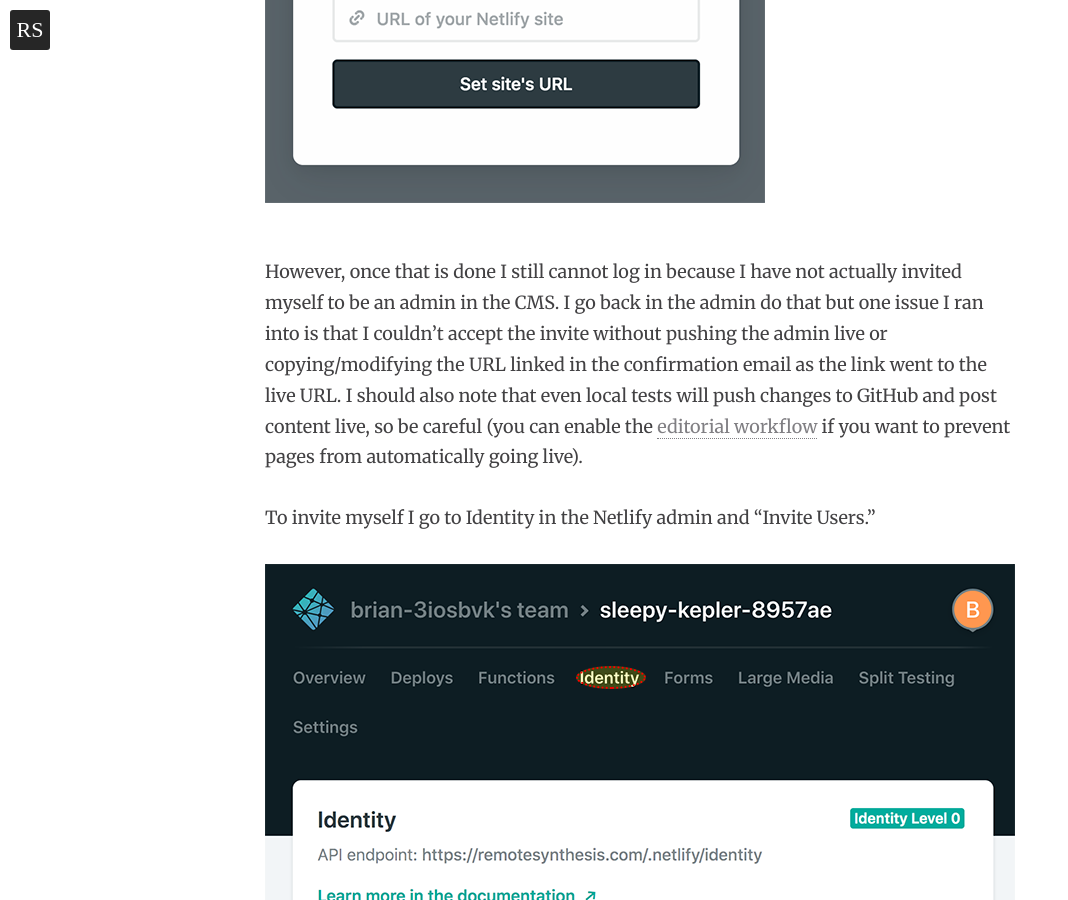
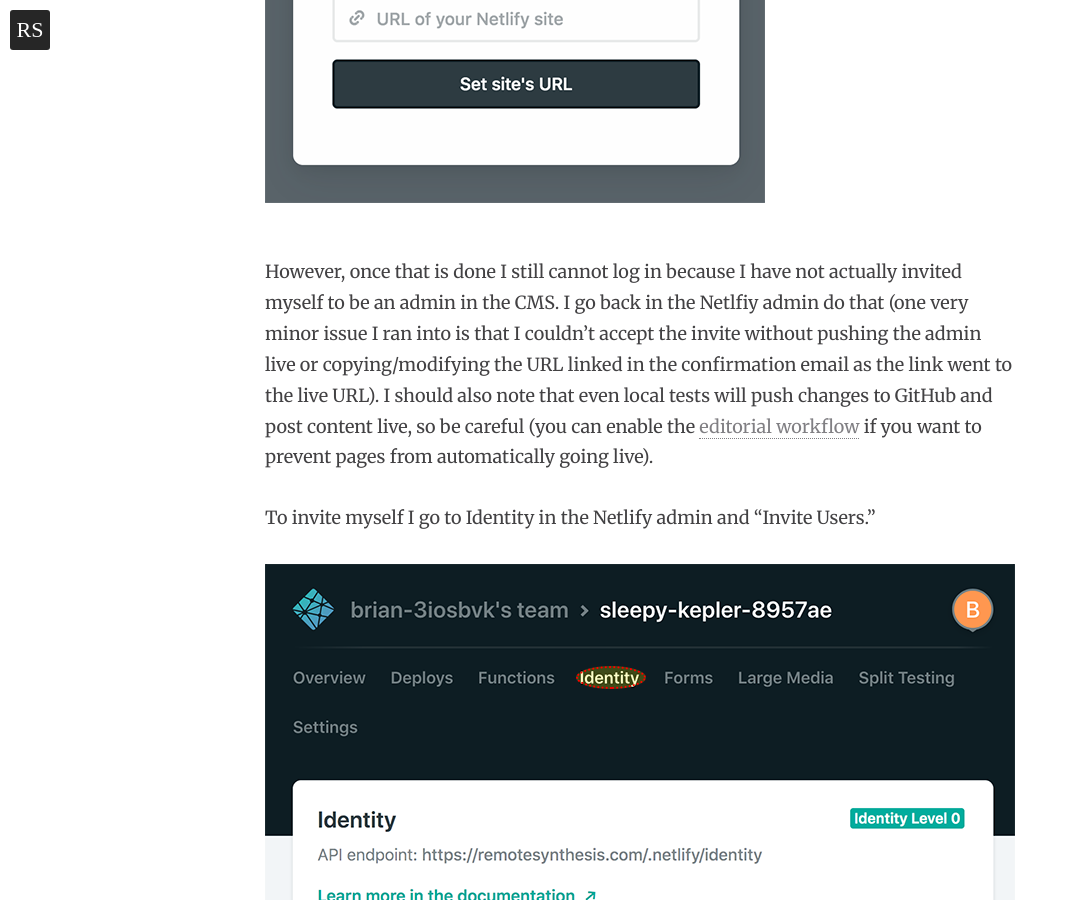
Before and after one commit to remotesynth/remotesynth.github.io, a Jekyll site: the page built from _posts/2019-05-01-netlify-cms-part-2.md, in a window 1280 px wide and 900 px high, scrolled down 5982 px. Shown: the whole window, without its empty margins (0-1068 px from the left). Built offline with Jekyll 4.4.1, drawn with Linux system fonts in a browser that asks for light colours; a script that is not in the unit is left out; comment, search, counter and statistics services are not loaded; some of the changed text lies outside the part shown.

Commit message:
more typos
I should really check these more carefully

```diff
--- a/_posts/2019-05-01-netlify-cms-part-2.md
+++ b/_posts/2019-05-01-netlify-cms-part-2.md
@@ -87,7 +87,7 @@
 
 ![enable invite only](/images/posts/netlifycms2/invite-only.png)
 
-You can optionally allow third-party authentication (example: Google authentication) but, since this is my blog alone, I stuck with basic netlify authentication.
+You can optionally allow third-party authentication (example: Google authentication) but, since this is my blog alone, I stuck with basic Netlify authentication.
 
 I also need to enable the git gateway that I mentioned earlier in the configuration (this is also under settings).
 
@@ -105,7 +105,7 @@
 
 ![local testing](/images/posts/netlifycms2/local-testing.png)
 
-However, once that is done I still cannot log in because I have not actually invited myself to be an admin in the CMS. I go back in the admin do that but one issue I ran into is that I couldn't accept the invite without pushing the admin live or copying/modifying the URL linked in the confirmation email as the link went to the live URL. I should also note that even local tests will push changes to GitHub and post content live, so be careful (you can enable the [editorial workflow](https://www.netlifycms.org/docs/add-to-your-site/#editorial-workflow) if you want to prevent pages from automatically going live).
+However, once that is done I still cannot log in because I have not actually invited myself to be an admin in the CMS. I go back in the Netlfiy admin do that (one very minor issue I ran into is that I couldn't accept the invite without pushing the admin live or copying/modifying the URL linked in the confirmation email as the link went to the live URL). I should also note that even local tests will push changes to GitHub and post content live, so be careful (you can enable the [editorial workflow](https://www.netlifycms.org/docs/add-to-your-site/#editorial-workflow) if you want to prevent pages from automatically going live).
 
 To invite myself I go to Identity in the Netlify admin and "Invite Users."
 
```
Also changed, not shown: other parts of _posts/2019-05-01-netlify-cms-part-2.md (+1 -1 lines).
